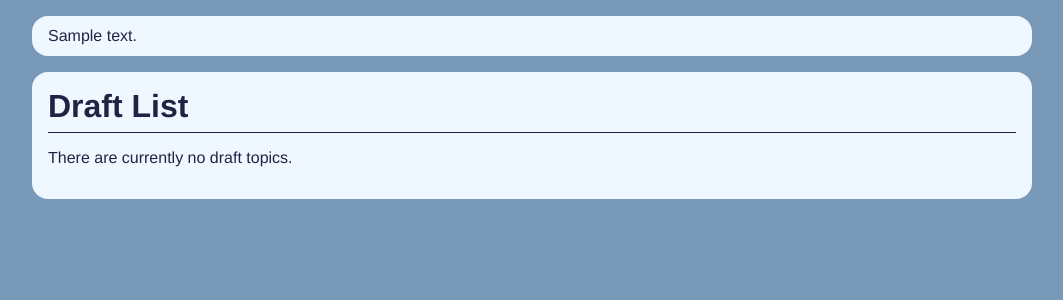
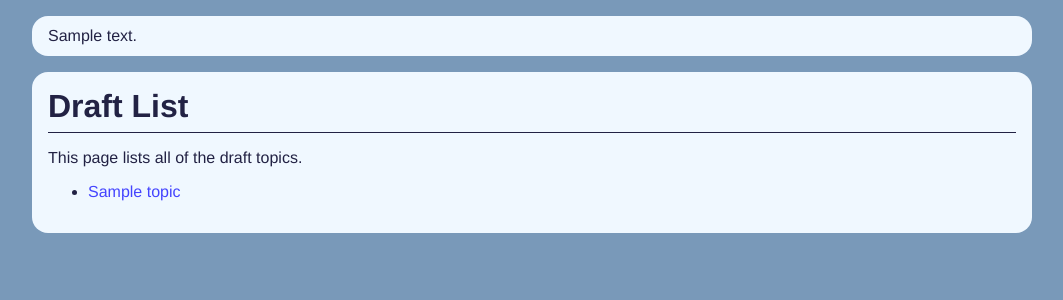
Before and after one commit to timothyf1/cmt120-flask, a Flask app: template portfolio/education/templates/topics/drafts.html in a window 1280 px wide. Shown: the part 66-366 px from the top of the page, without its empty margins (108-1171 px from the left). Run offline with Flask 3, Linux system fonts and the light colour scheme; tables that the repository leaves empty hold one stand-in row (values such as "Sample post"); the template is opened without the code that fills it: values that come from a table or form of the project are taken from there, most other values are stand-ins (such as "Sample title", 1, 10 or a date in 2020).

Commit message:
fixed displaying of draft list

```diff
--- a/portfolio/education/templates/topics/drafts.html
+++ b/portfolio/education/templates/topics/drafts.html
@@ -4,7 +4,7 @@
     <h1>Draft List</h1>
 </div>
 
-{% if topics | selectattr("draft", "equalto", 1) | list | count > 0 %}
+{% if drafts | list | count > 0 %}
 <p>This page lists all of the draft topics.</p>
 
 {% with topics = drafts %}
--- a/portfolio/education/topics.py
+++ b/portfolio/education/topics.py
@@ -170,5 +170,6 @@ def preview(title=None, code=None):
 @login_required
 @register_breadcrumb(bp_education, '.drafts', 'Drafts')
 def view_drafts():
-    drafts = Topic.query.filter_by(draft=True)
+    drafts = Topic.query.filter_by(draft=True).all()
+    print(drafts)
     return render_template('topics/drafts.html', title="View drafts", drafts=drafts)
```
